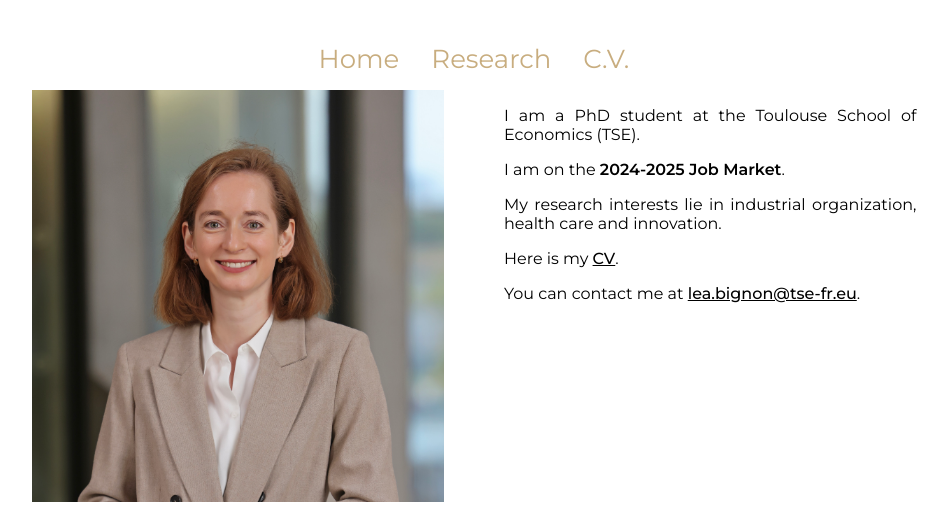
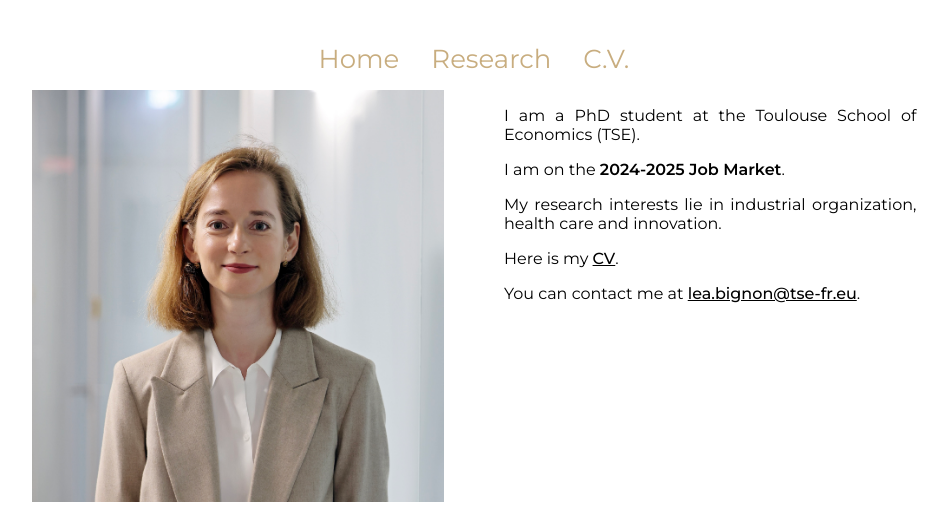
Before and after one commit to leabignon/leabignon.github.io, a plain HTML site: page index.html in a window 1280 px wide. Shown: the part 155-681 px from the top of the page, without its empty margins (166-1114 px from the left). Drawn offline with Linux system fonts and the light colour scheme.

Commit message:
Update index.html

```diff
--- a/index.html
+++ b/index.html
@@ -181,7 +181,7 @@ img{
 <section class="split-section">
   <div class="left-column">
     <!-- <img src="IMG_4996.jpeg" class="responsive-image" alt=" ">-->
-    <img src="photo_JM_2.jpg" class="responsive-image" alt=" ">
+    <img src="photoJM.jpg" class="responsive-image" alt=" ">
   </div>
   <div class="right-column">
     <p>I am a PhD student at the Toulouse School of Economics (TSE).</p>
```
